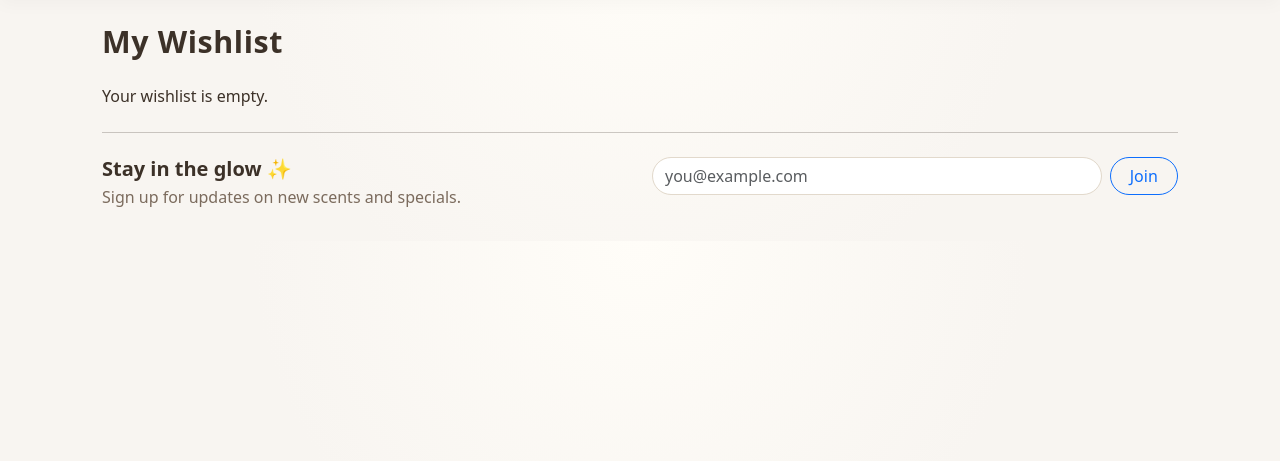
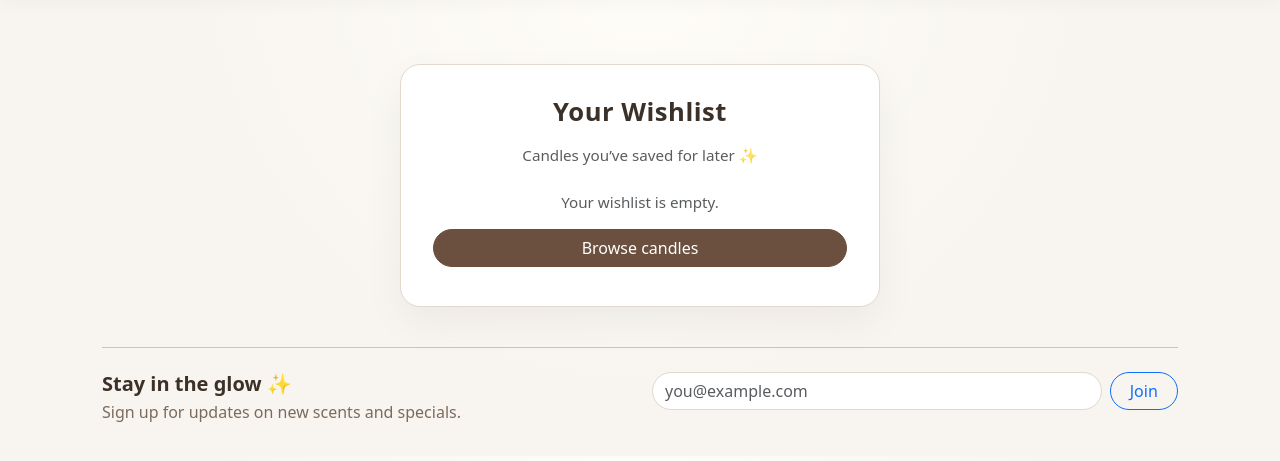
Before and after one commit to reubenja77/local_candle_co, a Django app: page /wl/ in a window 1280 px wide. Shown: the part 55-516 px from the top of the page. Run offline with Django 4.2, Linux system fonts and the light colour scheme; a user stored in the database is signed in; data comes from the database, SQL or seed files in the repository; both versions use the stored data as it was after the commit.

Commit message:
Update wishlist to center-aligned logout-style layout with stacked buttons

```diff
--- a/templates/accounts/wishlist.html
+++ b/templates/accounts/wishlist.html
@@ -1,27 +1,49 @@
 {% extends 'base.html' %}
-{% block page_title %}My Wishlist{% endblock %}
+{% block page_title %}Your Wishlist{% endblock %}
+{% block meta_description %}Your saved candles at Local Candle Co.{% endblock %}
 
 {% block content %}
-  <h1 class="mb-4">My Wishlist</h1>
+  <div class="section-center">
+    <div class="hero-section text-center">
 
+      <h1 class="mb-3">Your Wishlist</h1>
+      <p class="text-muted mb-4">Candles you’ve saved for later ✨</p>
+
+      {% if items %}
+        <div class="d-flex flex-column gap-3">
           {% for item in items %}
-    <div class="d-flex align-items-center justify-content-between mb-2">
-      <div>
-        <strong>{{ item.product.name }}</strong><br>
-        R{{ item.product.price }}
-      </div>
-      <div>
-        <a class="btn btn-sm btn-outline-primary"
-           href="{% url 'products:detail' item.product.slug %}">
+            <div class="wishlist-item text-center">
+
+              <!-- Product name -->
+              <p class="fw-semibold mb-3">{{ item.product.name }}</p>
+
+              <!-- Buttons stacked like logout -->
+              <div class="d-flex flex-column align-items-center gap-3">
+
+                <!-- View button -->
+                <a href="{% url 'products:detail' item.product.slug %}"
+                   class="btn btn-outline-primary w-100">
                   View
                 </a>
-        <a class="btn btn-sm btn-outline-danger ms-2"
-           href="{% url 'accounts:wishlist_remove' item.product.id %}">
+
+                <!-- Remove button -->
+                <a href="{% url 'accounts:wishlist_remove' item.product.id %}"
+                   class="btn btn-outline-danger w-100">
                   Remove
                 </a>
               </div>
+
             </div>
-  {% empty %}
-    <p>Your wishlist is empty.</p>
           {% endfor %}
+        </div>
+
+      {% else %}
+        <p class="text-muted">Your wishlist is empty.</p>
+        <a href="{% url 'products:list' %}" class="btn btn-primary w-100 mt-3">
+          Browse candles
+        </a>
+      {% endif %}
+
+    </div>
+  </div>
 {% endblock %}
```
Also changed, not shown: static/css/style.css (+47 -0 lines), db.sqlite3. Lines whose indentation alone changed are shown as unchanged.
